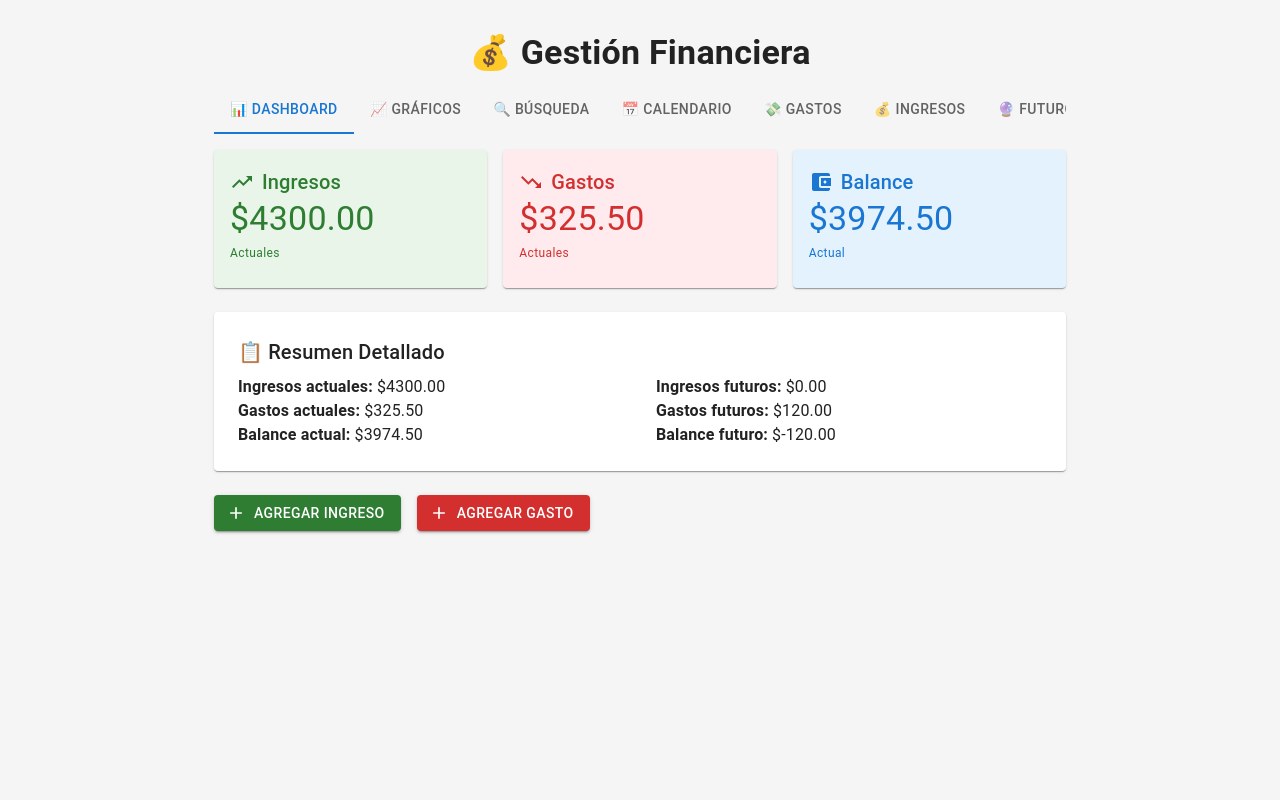
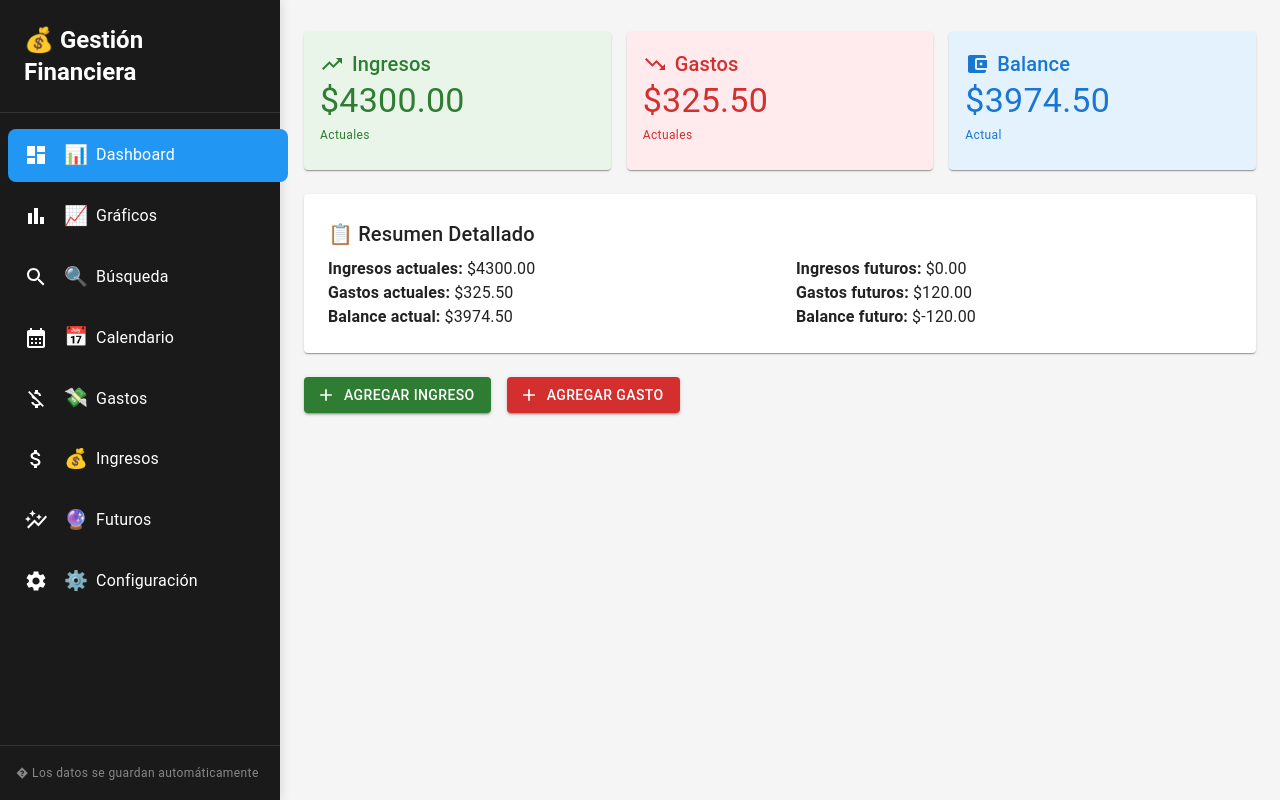
Before and after one commit to Lalo6174/Gastos, a React (Vite) app: page / in a window 1280 px wide. Built offline with nearby package versions, Linux system fonts and the light colour scheme.

Commit message:
Nuevo diseño con sidebar moderno

```diff
--- a/src/App.tsx
+++ b/src/App.tsx
@@ -1,7 +1,7 @@
 import { useState, useEffect } from 'react';
 import { ThemeProvider, createTheme } from '@mui/material/styles';
-import { Container, Typography, Box, Paper, Button, TextField, List, ListItem, ListItemText, IconButton, Tabs, Tab, Card, CardContent, Chip } from '@mui/material';
-import { Edit, Delete, Add, TrendingUp, TrendingDown, AccountBalanceWallet, Search } from '@mui/icons-material';
+import { Container, Typography, Box, Paper, Button, TextField, List, ListItem, ListItemText, IconButton, Card, CardContent, Chip, ListItemIcon } from '@mui/material';
+import { Edit, Delete, Add, TrendingUp, TrendingDown, AccountBalanceWallet, Search, Dashboard, BarChart, SearchOutlined, CalendarMonth, MoneyOff, AttachMoney, AutoGraph, Settings } from '@mui/icons-material';
 import CssBaseline from '@mui/material/CssBaseline';
 import { BarChart as RechartsBarChart, Bar, XAxis, YAxis, CartesianGrid, Tooltip, Legend, ResponsiveContainer, PieChart, Pie, Cell, LineChart, Line } from 'recharts';
 import { format, startOfMonth, endOfMonth, eachDayOfInterval, isSameDay, parseISO, startOfWeek, endOfWeek } from 'date-fns';
@@ -282,27 +282,87 @@ function AppContent() {
 
   const colores = ['#8884d8', '#82ca9d', '#ffc658', '#ff7c7c', '#8dd1e1', '#d084d0', '#ffb347', '#87ceeb'];
 
+  const menuItems = [
+    { id: 0, label: 'Dashboard', icon: <Dashboard />, emoji: '📊' },
+    { id: 1, label: 'Gráficos', icon: <BarChart />, emoji: '📈' },
+    { id: 2, label: 'Búsqueda', icon: <SearchOutlined />, emoji: '🔍' },
+    { id: 3, label: 'Calendario', icon: <CalendarMonth />, emoji: '📅' },
+    { id: 4, label: 'Gastos', icon: <MoneyOff />, emoji: '💸' },
+    { id: 5, label: 'Ingresos', icon: <AttachMoney />, emoji: '💰' },
+    { id: 6, label: 'Futuros', icon: <AutoGraph />, emoji: '🔮' },
+    { id: 7, label: 'Configuración', icon: <Settings />, emoji: '⚙️' },
+  ];
+
   return (
-    <Container maxWidth="md" sx={{ py: 4, bgcolor: '#f5f5f5', minHeight: '100vh' }}>
-      <Typography variant="h4" gutterBottom align="center" sx={{ color: '#222', fontWeight: 700 }}>
-        💰 Gestión Financiera
-      </Typography>
+    <Box sx={{ display: 'flex', minHeight: '100vh', bgcolor: '#f5f5f5' }}>
+      {/* Sidebar */}
+      <Box
+        sx={{
+          width: 280,
+          bgcolor: '#1a1a1a',
+          color: '#fff',
+          display: 'flex',
+          flexDirection: 'column',
+          position: 'fixed',
+          height: '100vh',
+          zIndex: 1000,
+          boxShadow: '2px 0 10px rgba(0,0,0,0.1)'
+        }}
+      >
+        {/* Header del sidebar */}
+        <Box sx={{ p: 3, borderBottom: '1px solid #333' }}>
+          <Typography variant="h5" sx={{ fontWeight: 700, display: 'flex', alignItems: 'center', gap: 1 }}>
+            💰 Gestión Financiera
+          </Typography>
+        </Box>
 
-      <Box mb={2}>
-        <Tabs value={tab} onChange={(_,v)=>setTab(v)} centered variant="scrollable" scrollButtons="auto">
-          <Tab label="📊 Dashboard" />
-          <Tab label="📈 Gráficos" />
-          <Tab label="🔍 Búsqueda" />
-          <Tab label="📅 Calendario" />
-          <Tab label="💸 Gastos" />
-          <Tab label="💰 Ingresos" />
-          <Tab label="🔮 Futuros" />
-          <Tab label="⚙️ Configuración" />
-        </Tabs>
+        {/* Menú de navegación */}
+        <Box sx={{ flex: 1, py: 2 }}>
+          {menuItems.map((item) => (
+            <ListItem
+              key={item.id}
+              sx={{
+                mx: 1,
+                mb: 1,
+                borderRadius: 2,
+                cursor: 'pointer',
+                bgcolor: tab === item.id ? '#2196f3' : 'transparent',
+                '&:hover': {
+                  bgcolor: tab === item.id ? '#1976d2' : '#333',
+                },
+                transition: 'all 0.2s ease'
+              }}
+              onClick={() => setTab(item.id)}
+            >
+              <ListItemIcon sx={{ color: 'inherit', minWidth: 40 }}>
+                {item.icon}
+              </ListItemIcon>
+              <ListItemText
+                primary={
+                  <Box sx={{ display: 'flex', alignItems: 'center', gap: 1 }}>
+                    <span style={{ fontSize: '1.2em' }}>{item.emoji}</span>
+                    <span>{item.label}</span>
+                  </Box>
+                }
+              />
+            </ListItem>
+          ))}
+        </Box>
+
+        {/* Footer del sidebar */}
+        <Box sx={{ p: 2, borderTop: '1px solid #333', fontSize: '0.875rem', color: '#888' }}>
+          <Typography variant="caption">
+            � Los datos se guardan automáticamente
+          </Typography>
+        </Box>
       </Box>
 
-      {/* Dashboard Principal */}
-      {tab === 0 && (
+      {/* Contenido principal */}
+      <Box sx={{ flex: 1, ml: '280px' }}>
+        <Container maxWidth="lg" sx={{ py: 4 }}>
+
+          {/* Dashboard Principal */}
+          {tab === 0 && (
         <>
           <Box display="flex" gap={2} mb={3} flexWrap="wrap">
             <Card sx={{ flex: 1, minWidth: 200, bgcolor: '#e8f5e8', color: '#2e7d32' }}>
@@ -1097,7 +1157,9 @@ function AppContent() {
           </Paper>
         </Box>
       )}
-    </Container>
+      </Container>
+      </Box>
+    </Box>
   );
 }
 
```
Also changed, not shown: 1 other file (tests, documents, lock files or other folders).
